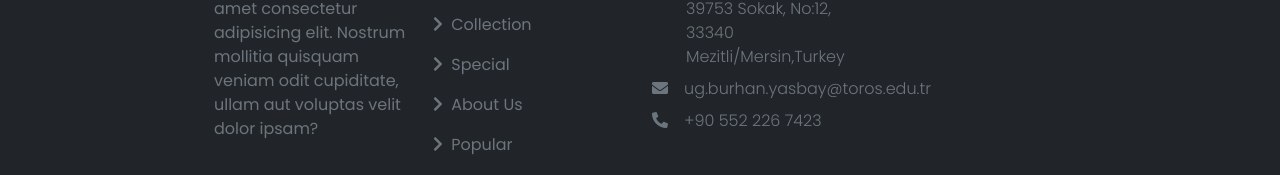
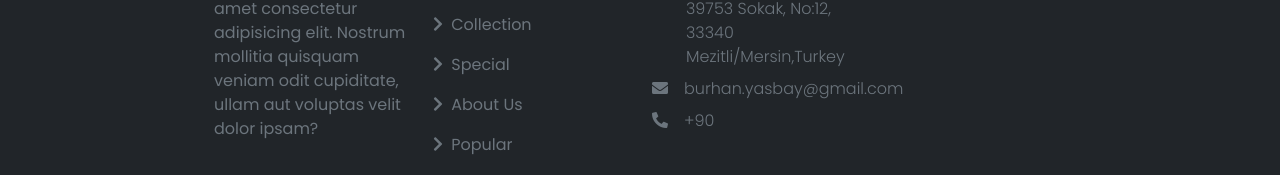
Before and after one commit to BurhanYasbay/Rent-A-Car-Html-Css-Js, a website: page indexes/index.html in a window 1280 px wide. Shown: the part 4491-4666 px from the top of the page. Drawn offline with nearby package versions, Linux system fonts and the light colour scheme; a web font is replaced by a local one.

Commit message:
Html Css Javascript Rent A Car

```diff
--- a/indexes/index.html
+++ b/indexes/index.html
@@ -778,7 +778,7 @@
               <span class="me-3">
                 <i class="fas fa-envelope"></i>
               </span>
-              <span class="fw-light"> ug.burhan.yasbay@toros.edu.tr </span>
+              <span class="fw-light"> burhan.yasbay@gmail.com </span>
             </div>
             <div
               class="d-flex justify-content-start align-items-start my-2 text-muted"
@@ -786,7 +786,7 @@
               <span class="me-3">
                 <i class="fas fa-phone-alt"></i>
               </span>
-              <span class="fw-light"> +90 552 226 7423 </span>
+              <span class="fw-light"> +90  </span>
             </div>
           </div>
     <!-- cart -->
```
Also changed, not shown: indexes/kullanıcı.html (+2 -2 lines).
